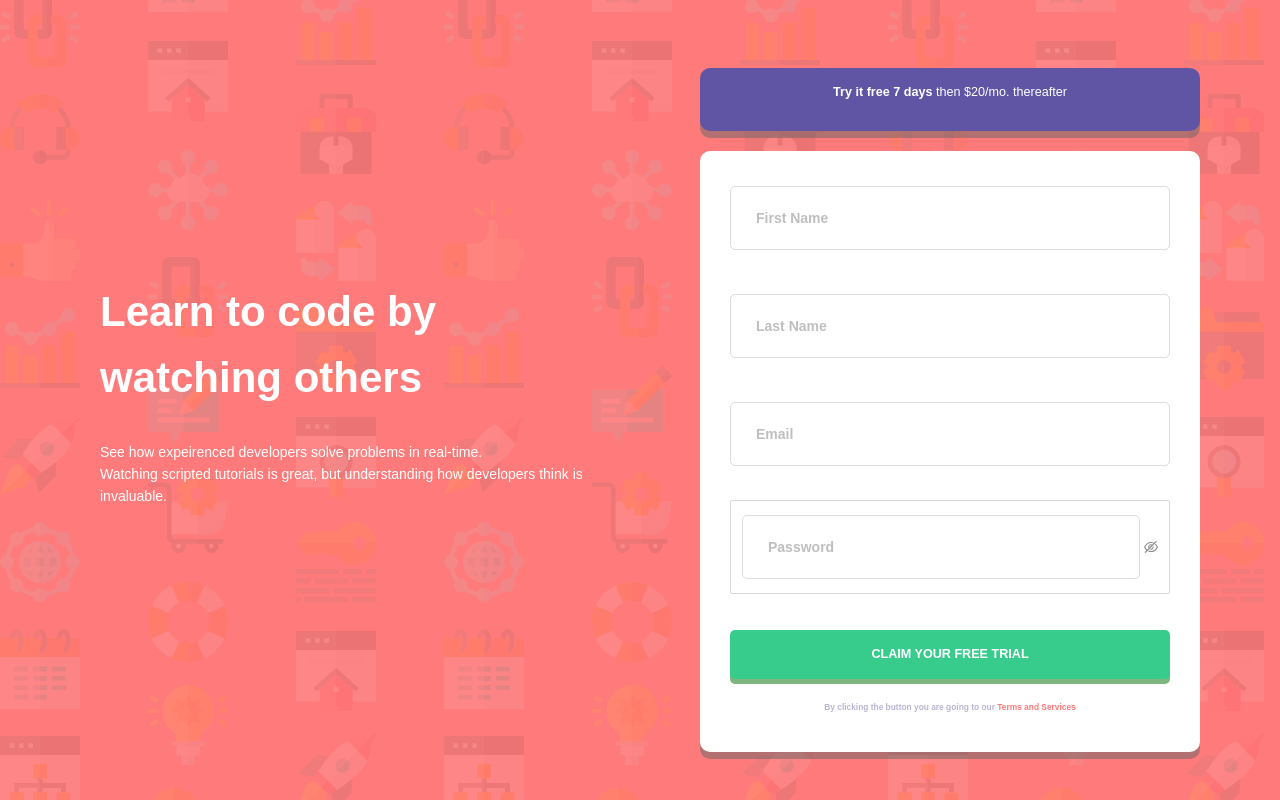
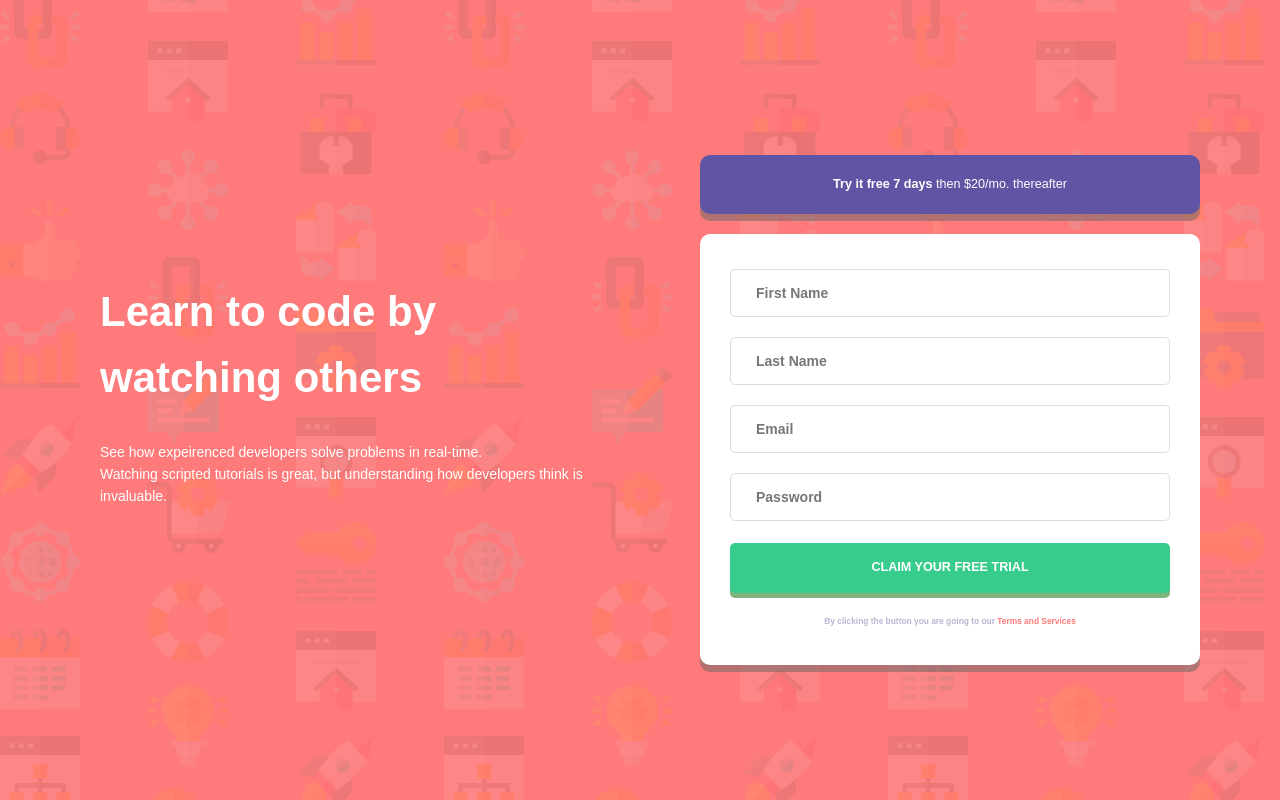
Before and after one commit to Ali-Oliaee/signup-page, a React (Create React App) app: page / in a window 1280 px wide. Built offline with nearby package versions, Linux system fonts and the light colour scheme.

Commit message:
:lipstick: add validation and icon

```diff
--- a/src/pages/signup/sign-up.js
+++ b/src/pages/signup/sign-up.js
@@ -1,4 +1,5 @@
 import { Button, Form, Input } from 'antd'
+import { ReactComponent as ErrorIcon } from '../../assets/images/icon-error.svg'
 import './style.scss'
 
 const SignupPage = ()  => {
@@ -23,17 +24,41 @@ const SignupPage = ()  => {
           </div>
         <div className="form">
           <Form action="#" onFinish={validation}>
-            <Form.Item name='FirstName'>
+            <Form.Item name='FirstName' rules={[
+              {
+                required: true,
+                message: 'First Name cannot be empty'
+              }
+            ]}>
               <Input type="text" placeholder='First Name'/>
             </Form.Item>
-            <Form.Item name='LastName'>
-              <Input type="text" placeholder='Last Name'/>
+            <Form.Item name='LastName' rules={[
+              {
+                required: true,
+                message: 'Last Name cannot be empty'
+              }
+            ]}>
+              <Input type="text" placeholder='Last Name' />
             </Form.Item>
-            <Form.Item name='Email'>
+            <Form.Item name='Email' rules={[
+              {
+                required: true,
+                message: 'Email cannot be empty',
+              },
+              {
+                type:'email',
+                message: 'Looks like this not an email'
+              }
+            ]}>
               <Input type="email" placeholder='Email'/>
             </Form.Item>
-            <Form.Item name="password">
-              <Input.Password type='password' placeholder='Password' />
+            <Form.Item name="password" rules={[
+              {
+                required: true,
+                message: 'Password cannot be empty'
+              }
+            ]}>
+              <Input type='password' placeholder='Password' />
             </Form.Item>
             <Button htmlType='submit' className='submit-button'>
               CLAIM YOUR FREE TRIAL
--- a/src/pages/signup/style.scss
+++ b/src/pages/signup/style.scss
@@ -31,13 +31,16 @@
     width: 500px;
     .premium-box {
       background-color: $blue;
-      padding: 15px 60px;
+      padding: 20px 60px;
       border-radius: 10px;
       color: #fff;
       box-shadow: 0 7px 0 0 rgba(104, 102, 102, 0.5);
       margin: 20px 0;
       text-align: center;
       font-size: 0.9em;
+      p {
+        margin-bottom: 0;
+      }
     }
     .form {
       padding: 25px 30px;
@@ -48,10 +51,11 @@
         @include flex-box(center, center, column);
         .ant-form-item {
           width: 100%;
+          margin: 10px 0;
+          text-align: right;
           input {
-            margin: 10px 0;
             border: 1px solid #ddd;
-            padding: 20px 25px;
+            padding: 12px 25px;
             width: 100%;
             border-radius: 5px;
             outline: 0;
@@ -62,6 +66,7 @@
               border: 1px solid $dark-blue;
             }
             &::placeholder {
+              color: #777;
               font-weight: bold;
             }
           }
@@ -101,4 +106,7 @@
       }
     }
   }
+  .validation {
+    color: $red;
+  }
 }
```
